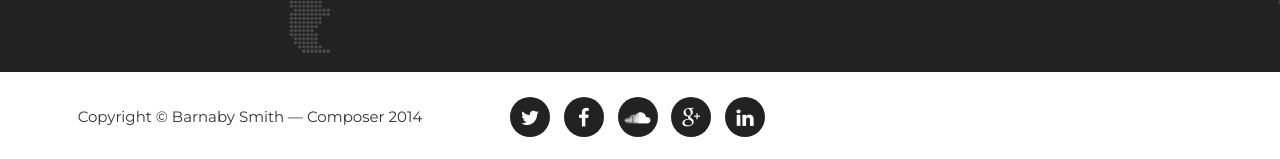
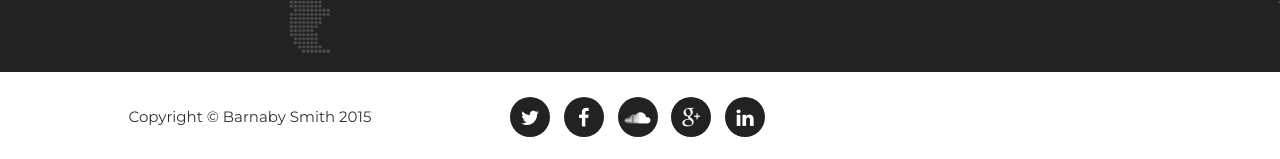
Before and after one commit to barnabysmithmusic/barnabysmithmusic.github.io, a Jekyll site: the page built from index.html, in a window 1280 px wide and 900 px high, scrolled down 6678 px. Shown: the part 738-897 px from the top of the window. Built offline with Jekyll 4.4.1, drawn with Linux system fonts in a browser that asks for light colours; some web fonts are replaced; comment, search, counter and statistics services are not loaded.

Commit message:
Change copyright details in footer

```diff
--- a/_includes/footer.html
+++ b/_includes/footer.html
@@ -2,7 +2,7 @@
         <div class="container">
             <div class="row">
                 <div class="col-md-4">
-                    <span class="copyright">Copyright &copy; {{ site.title }} 2014</span>
+                    <span class="copyright">Copyright &copy; Barnaby Smith 2015</span>
                 </div>
                 <div class="col-md-4">
                     <ul class="list-inline social-buttons">
```
